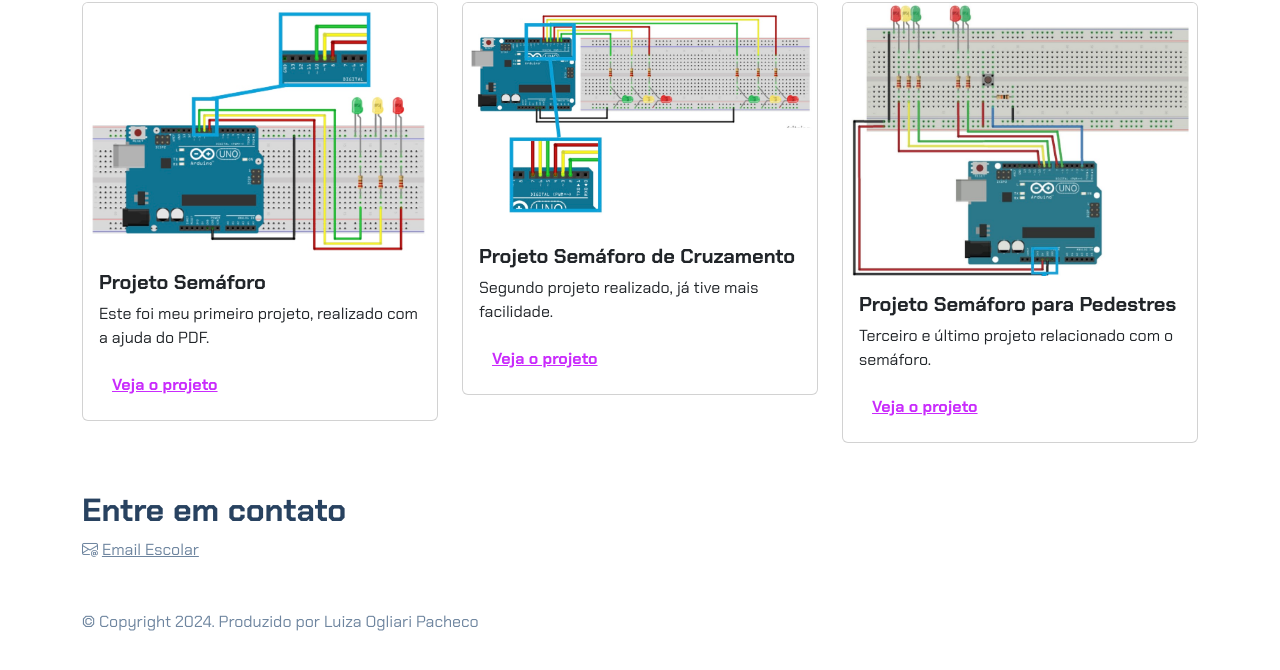
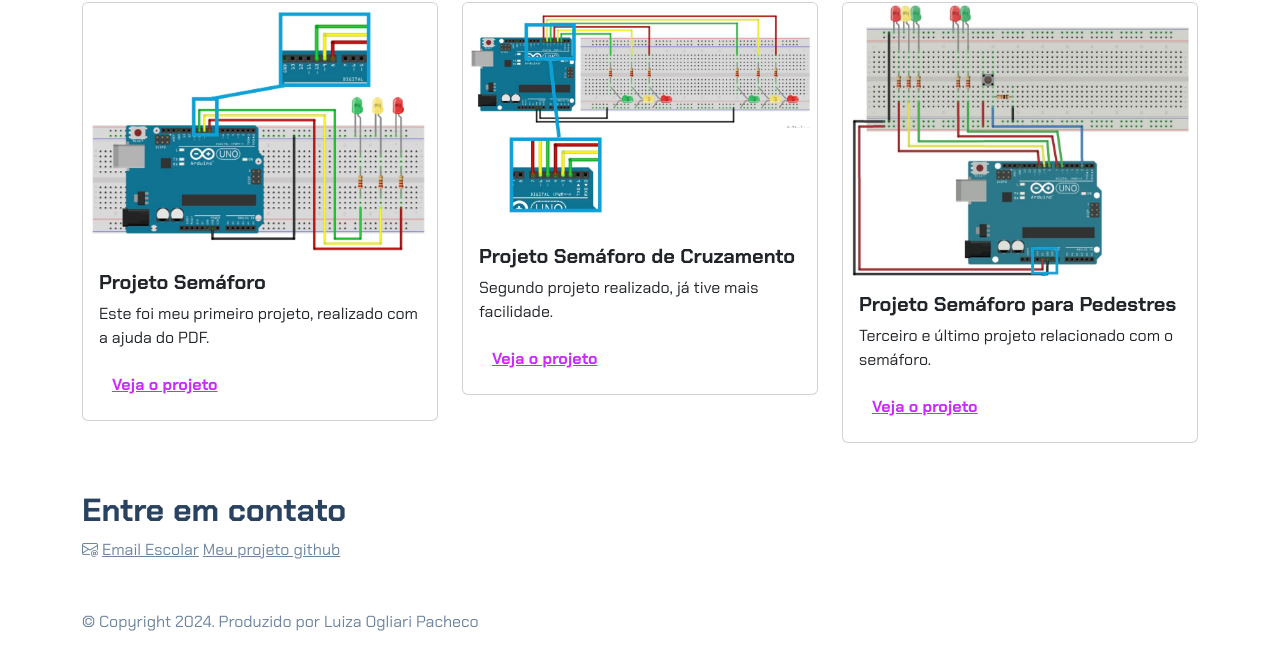
Before and after one commit to luizaop11/portfolio-luiza, a plain HTML site: page index.html in a window 1280 px wide. Shown: the part 488-1158 px from the top of the page. Drawn offline with nearby package versions, Linux system fonts and the light colour scheme.

Commit message:
Update index.html

```diff
--- a/index.html
+++ b/index.html
@@ -134,6 +134,7 @@
 <div>
     <i class="bi bi-envelope-at"></i>
     <a href="mailto:pacheco.luiza@escola.pr.gov.br">Email Escolar</a>
+    <a href="https://github.com/luizaop11/portfolio-luiza.git">Meu projeto github</a>
     <p class="my-5" text-center>© Copyright 2024. Produzido por Luiza Ogliari Pacheco</p>
 </div>
 </footer>
```
